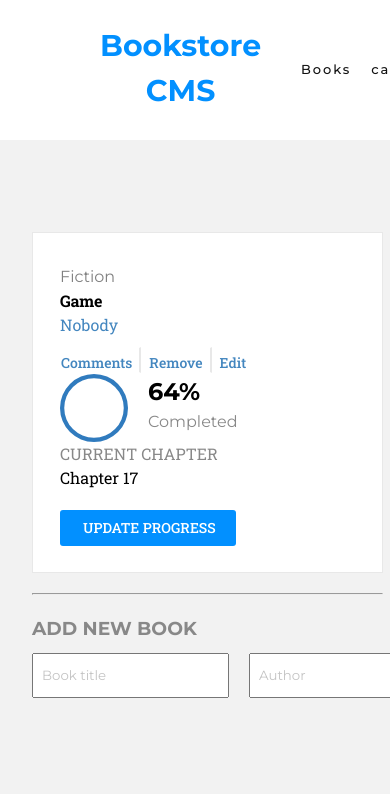
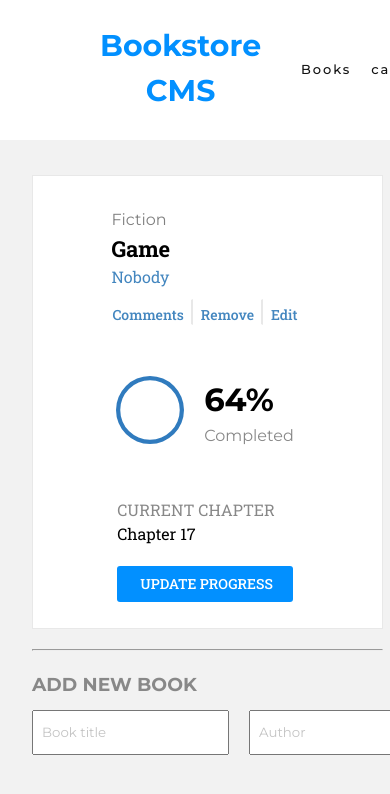
Before and after one commit to Luffytaro22/Bookstore, a React (Vite) app: page / in a window 390 px wide. Shown: the top 794 px of the page. Built offline with nearby package versions, Linux system fonts and the light colour scheme; no server answers.

Commit message:
Added a media query for devices smaller than 680px

```diff
--- a/src/styles/books.module.css
+++ b/src/styles/books.module.css
@@ -90,12 +90,11 @@
   .booksContainer {
     padding: 2rem 2rem 1.625rem 1.688rem;
   }
+}
 
-  .booksInfo h2 {
-    font-size: 1rem;
-  }
-
-  .booksComplete h3 {
-    font-size: 1.5rem;
+@media only screen and (max-width: 680px) {
+  .booksContainer {
+    flex-direction: column;
+    gap: 50px;
   }
 }
```
